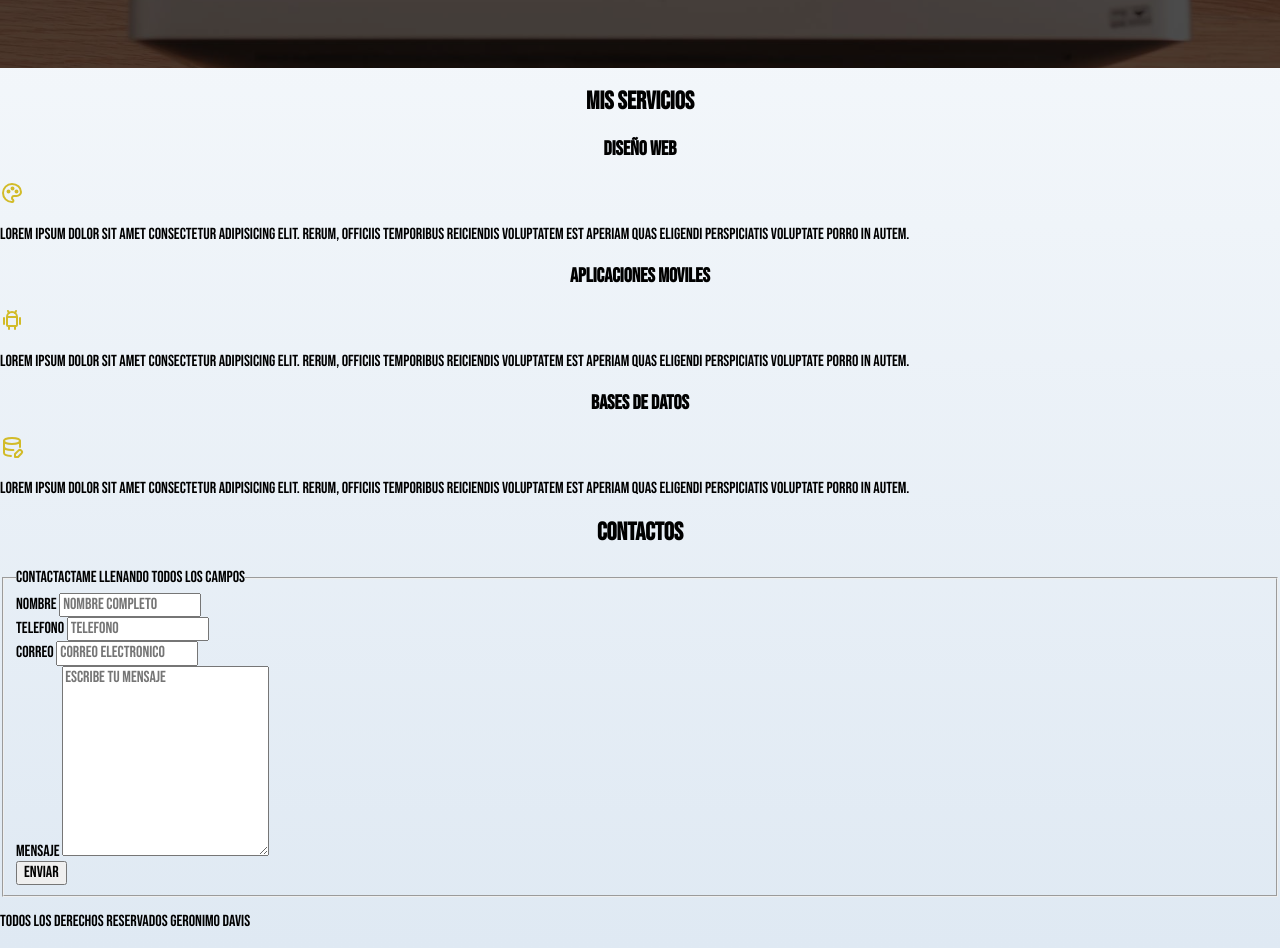
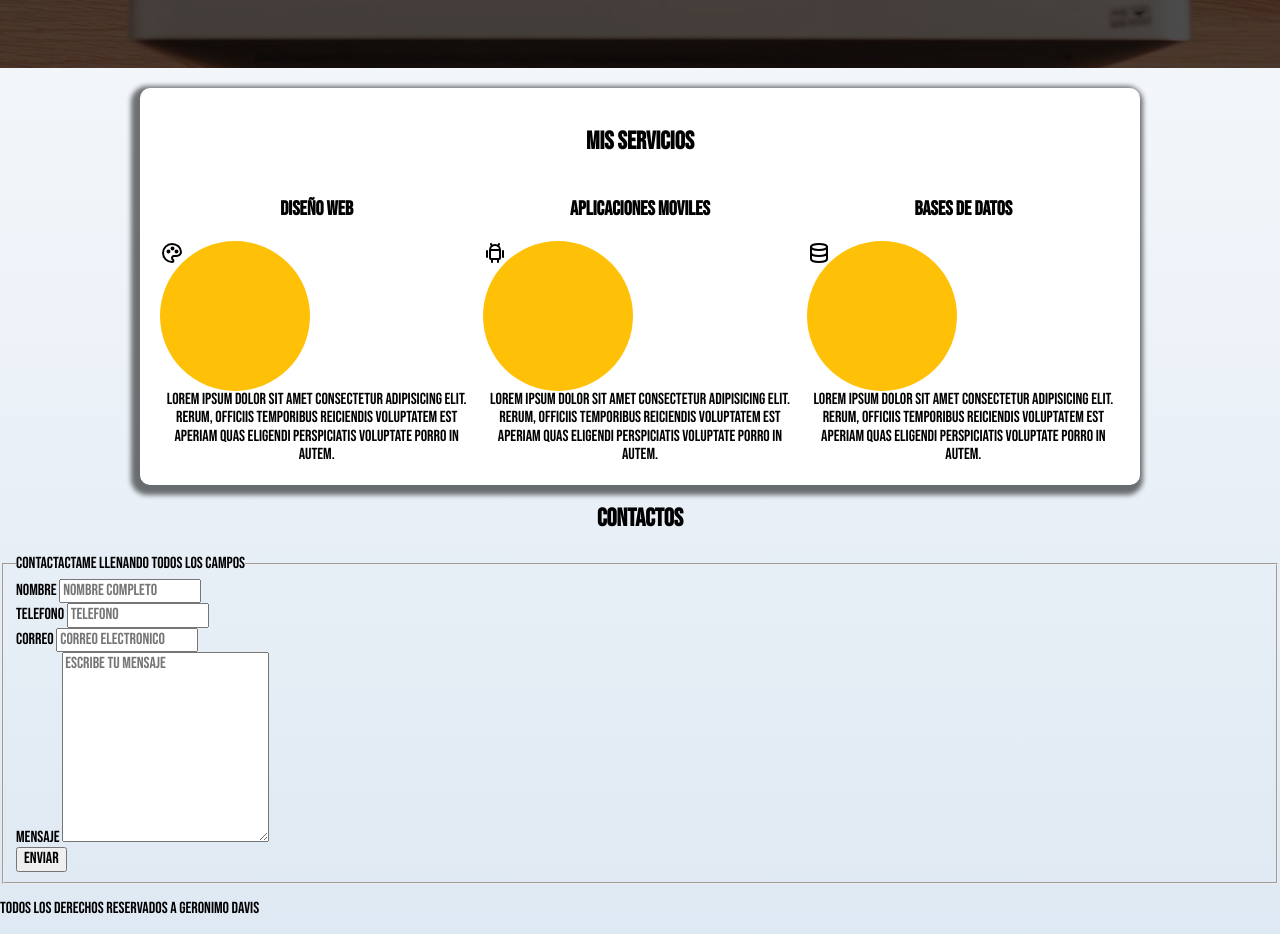
Before and after one commit to GeronimoDavis/Diseno-con-css, a plain HTML site: page index.html in a window 1280 px wide. Shown: the part 500-1448 px from the top of the page. Drawn offline with Linux system fonts and the light colour scheme; files whose address does not match are found by name.

Commit message:
parte del main

```diff
--- a/css/style.css
+++ b/css/style.css
@@ -80,6 +80,7 @@ h1, h2, h3{
     background-size: cover;
     height: 45rem;
     position: relative;
+    margin-bottom: 2rem;
 }
 
 .contenedor-hero{
@@ -92,6 +93,7 @@ h1, h2, h3{
     flex-direction: column;
     align-items: center;
     justify-content: center;
+
 }
 
 .contenedor-hero h2, .contenedor-hero p{
@@ -122,3 +124,42 @@ h1, h2, h3{
        width: auto;
     }
 }
+
+.sombra{
+    box-shadow: -3px 4px 5px 6px rgba(0,0,0,0.55);/* sombra del contenedor */
+    background-color: var(--blanco);
+    padding: 2rem;/* separacion entre el borde y el contenido */
+    border-radius: 1rem;/* bordes redondeados */
+}
+
+
+@media (min-width: 768px){
+    .servicios{
+        display: grid;
+        grid-template-columns: repeat(3, 1fr);/* 3 columnas de igual tamaño */
+        column-gap: 1rem;/* espacio entre columnas */
+
+    }
+}
+
+.servicios p{
+    text-align: center;
+    margin: 0;/* quitar margen */
+
+}
+
+.servicios{
+
+}
+
+.servicios h3{
+
+}
+
+.servicios .icono{
+    height: 15rem;
+    width: 15rem;
+    background-color: var(--primario);
+    border-radius: 50%;
+
+}
--- a/index.html
+++ b/index.html
@@ -36,27 +36,34 @@
         </div>
     </section>
 
- <main>
+ <main class="contenedor sombra">
     <h2>Mis servicios</h2>
-    <section>
+
+    <div class="servicios">
+        <section class="servicio">
             <h3>Diseño web</h3>
-        <svg  xmlns="http://www.w3.org/2000/svg"  width="24"  height="24"  viewBox="0 0 24 24"  fill="none"  stroke="#d2bb28"  stroke-width="2"  stroke-linecap="round"  stroke-linejoin="round"  class="icon icon-tabler icons-tabler-outline icon-tabler-palette"><path stroke="none" d="M0 0h24v24H0z" fill="none"/><path d="M12 21a9 9 0 0 1 0 -18c4.97 0 9 3.582 9 8c0 1.06 -.474 2.078 -1.318 2.828c-.844 .75 -1.989 1.172 -3.182 1.172h-2.5a2 2 0 0 0 -1 3.75a1.3 1.3 0 0 1 -1 2.25" /><path d="M8.5 10.5m-1 0a1 1 0 1 0 2 0a1 1 0 1 0 -2 0" /><path d="M12.5 7.5m-1 0a1 1 0 1 0 2 0a1 1 0 1 0 -2 0" /><path d="M16.5 10.5m-1 0a1 1 0 1 0 2 0a1 1 0 1 0 -2 0" /></svg>
+            <div class="icono">
+                <svg  xmlns="http://www.w3.org/2000/svg"  width="24"  height="24"  viewBox="0 0 24 24"  fill="none"  stroke="currentColor"  stroke-width="2"  stroke-linecap="round"  stroke-linejoin="round"  class="icon icon-tabler icons-tabler-outline icon-tabler-palette"><path stroke="none" d="M0 0h24v24H0z" fill="none"/><path d="M12 21a9 9 0 0 1 0 -18c4.97 0 9 3.582 9 8c0 1.06 -.474 2.078 -1.318 2.828c-.844 .75 -1.989 1.172 -3.182 1.172h-2.5a2 2 0 0 0 -1 3.75a1.3 1.3 0 0 1 -1 2.25" /><path d="M8.5 10.5m-1 0a1 1 0 1 0 2 0a1 1 0 1 0 -2 0" /><path d="M12.5 7.5m-1 0a1 1 0 1 0 2 0a1 1 0 1 0 -2 0" /><path d="M16.5 10.5m-1 0a1 1 0 1 0 2 0a1 1 0 1 0 -2 0" /></svg>
+            </div>
             <p>Lorem ipsum dolor sit amet consectetur adipisicing elit. Rerum, officiis temporibus reiciendis voluptatem est aperiam quas eligendi perspiciatis voluptate porro in autem.</p>
         </section>
 
-    <section>
+        <section class="servicio">
             <h3>Aplicaciones moviles</h3>
-        <svg  xmlns="http://www.w3.org/2000/svg"  width="24"  height="24"  viewBox="0 0 24 24"  fill="none"  stroke="#d2bb28"  stroke-width="2"  stroke-linecap="round"  stroke-linejoin="round"  class="icon icon-tabler icons-tabler-outline icon-tabler-brand-android"><path stroke="none" d="M0 0h24v24H0z" fill="none"/><path d="M4 10l0 6" /><path d="M20 10l0 6" /><path d="M7 9h10v8a1 1 0 0 1 -1 1h-8a1 1 0 0 1 -1 -1v-8a5 5 0 0 1 10 0" /><path d="M8 3l1 2" /><path d="M16 3l-1 2" /><path d="M9 18l0 3" /><path d="M15 18l0 3" /></svg>
+            <div class="icono">
+                <svg  xmlns="http://www.w3.org/2000/svg"  width="24"  height="24"  viewBox="0 0 24 24"  fill="none"  stroke="currentColor"  stroke-width="2"  stroke-linecap="round"  stroke-linejoin="round"  class="icon icon-tabler icons-tabler-outline icon-tabler-brand-android"><path stroke="none" d="M0 0h24v24H0z" fill="none"/><path d="M4 10l0 6" /><path d="M20 10l0 6" /><path d="M7 9h10v8a1 1 0 0 1 -1 1h-8a1 1 0 0 1 -1 -1v-8a5 5 0 0 1 10 0" /><path d="M8 3l1 2" /><path d="M16 3l-1 2" /><path d="M9 18l0 3" /><path d="M15 18l0 3" /></svg>            </div>
             <p>Lorem ipsum dolor sit amet consectetur adipisicing elit. Rerum, officiis temporibus reiciendis voluptatem est aperiam quas eligendi perspiciatis voluptate porro in autem.</p>
         </section>
 
-    <section>
+        <section class="servicio">
             <h3>Bases de datos</h3>
-        <svg  xmlns="http://www.w3.org/2000/svg"  width="24"  height="24"  viewBox="0 0 24 24"  fill="none"  stroke="#d2bb28"  stroke-width="2"  stroke-linecap="round"  stroke-linejoin="round"  class="icon icon-tabler icons-tabler-outline icon-tabler-database-edit"><path stroke="none" d="M0 0h24v24H0z" fill="none"/><path d="M4 6c0 1.657 3.582 3 8 3s8 -1.343 8 -3s-3.582 -3 -8 -3s-8 1.343 -8 3" /><path d="M4 6v6c0 1.657 3.582 3 8 3c.478 0 .947 -.016 1.402 -.046" /><path d="M20 12v-6" /><path d="M4 12v6c0 1.526 3.04 2.786 6.972 2.975" /><path d="M18.42 15.61a2.1 2.1 0 0 1 2.97 2.97l-3.39 3.42h-3v-3l3.42 -3.39z" /></svg>
+            <div class="icono">
+                <svg  xmlns="http://www.w3.org/2000/svg"  width="24"  height="24"  viewBox="0 0 24 24"  fill="none"  stroke="currentColor"  stroke-width="2"  stroke-linecap="round"  stroke-linejoin="round"  class="icon icon-tabler icons-tabler-outline icon-tabler-database"><path stroke="none" d="M0 0h24v24H0z" fill="none"/><path d="M12 6m-8 0a8 3 0 1 0 16 0a8 3 0 1 0 -16 0" /><path d="M4 6v6a8 3 0 0 0 16 0v-6" /><path d="M4 12v6a8 3 0 0 0 16 0v-6" /></svg>
+            </div>
             <p>Lorem ipsum dolor sit amet consectetur adipisicing elit. Rerum, officiis temporibus reiciendis voluptatem est aperiam quas eligendi perspiciatis voluptate porro in autem.</p>
 
         </section>
-
+    </div>
  </main>
     <section>
         <h2>Contactos</h2>
@@ -94,7 +101,7 @@
     </section>
 
 <footer>
-    <p>Todos los derechos reservados Geronimo Davis</p>
+    <p>Todos los derechos reservados a Geronimo Davis</p>
 </footer>
 
 </body>
```
Lines whose indentation alone changed are shown as unchanged.
